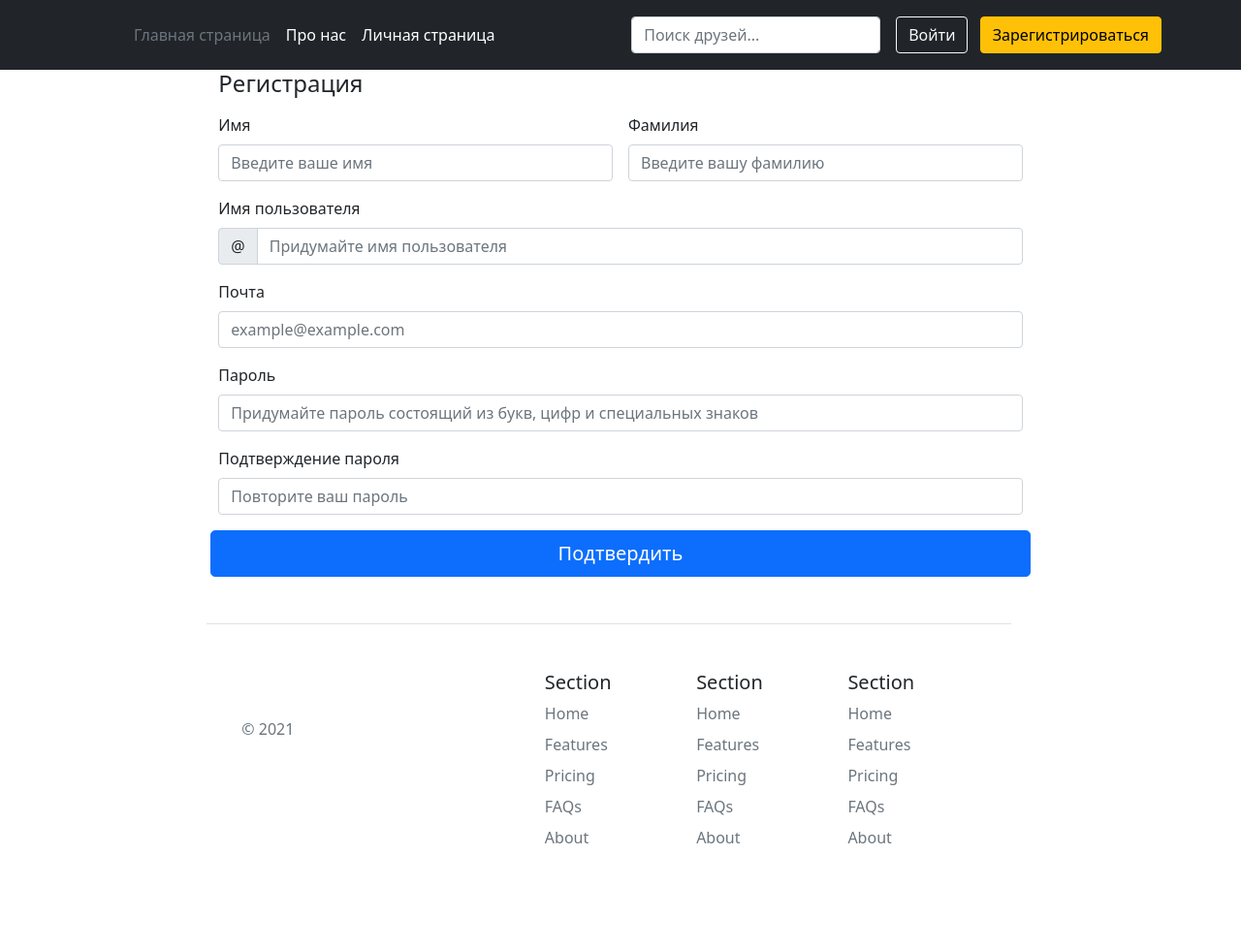
After one commit to RasulIslyamgali/Flask-Messenger, a Flask app: page /register in a window 1280 px wide. The commit adds this page. Shown: the whole page at 97% size. Run offline with Flask 2, Linux system fonts and the light colour scheme.

Commit message:
add login and register pages, also add friends and chats pages

```diff
--- a/app.py
+++ b/app.py
@@ -7,7 +7,6 @@ app = Flask(__name__)
 
 
 @app.route("/")
-@app.route("/home")
 def home():
     return render_template("home.html")
 
@@ -26,5 +25,42 @@ def user_page(name, id_):
     return render_template("user_page.html", data=data)
 
 
+@app.route("/<string:username>/chats")
+def chats(username):
+    data = {
+        "username": "Oleg",
+        "chats": [
+            "Jamil",
+            "Rasul",
+            "Ilon Mask",
+            "Bill Gates"
+        ]
+    }
+    return render_template("chats.html", data=data)
+
+
+@app.route("/<string:username>/friends")
+def friends(username):
+    data = {
+        "username": "Oleg",
+        "friends": [
+            "Jamil",
+            "Rasul",
+            "Bill Gates"
+        ]
+    }
+    return render_template("friends.html", data=data)
+
+
+@app.route("/register")
+def register():
+    return render_template("register.html")
+
+
+@app.route("/login")
+def login():
+    return render_template("login.html")
+
+
 if __name__ == "__main__":
     app.run(debug=True)
--- a/templates/base.html
+++ b/templates/base.html
@@ -1,5 +1,5 @@
 <!doctype html>
-<html lang="ru">
+<html lang="ru" xmlns="http://www.w3.org/1999/html">
 <head>
     <meta charset="UTF-8">
     <meta name="viewport"
@@ -18,18 +18,18 @@
         </a>
 
         <ul class="nav col-12 col-lg-auto me-lg-auto mb-2 justify-content-center mb-md-0">
-          <li><a href="/home" class="nav-link px-2 text-secondary">Главная страница</a></li>
+          <li><a href="/" class="nav-link px-2 text-secondary">Главная страница</a></li>
           <li><a href="/about" class="nav-link px-2 text-white">Про нас</a></li>
           <li><a href="/user/Jamil/34" class="nav-link px-2 text-white">Личная страница</a></li>
         </ul>
 
         <form class="col-12 col-lg-auto mb-3 mb-lg-0 me-lg-3">
-          <input type="search" class="form-control form-control-dark" placeholder="Поиск..." aria-label="Search">
+          <input type="search" class="form-control form-control-dark" placeholder="Поиск друзей..." aria-label="Search">
         </form>
 
         <div class="text-end">
-          <button type="button" class="btn btn-outline-light me-2">Войти</button>
-          <button type="button" class="btn btn-warning">Зарегистрироваться</button>
+          <a href="/login" class="btn btn-outline-light me-2">Войти</a>
+          <a href="/register" class="btn btn-warning">Зарегистрироваться</a>
         </div>
       </div>
     </div>
--- /dev/null
+++ b/templates/register.html
@@ -0,0 +1,65 @@
+{% extends 'base.html' %}
+
+{% block title %}
+Личная страница
+{% endblock %}
+
+{% block body %}
+<div class="container col-md-7 col-lg-8">
+        <h4 class="mb-3">Регистрация</h4>
+        <form class="needs-validation" novalidate="">
+          <div class="row g-3">
+            <div class="col-sm-6">
+              <label for="firstName" class="form-label">Имя</label>
+              <input type="text" class="form-control" id="firstName" placeholder="Введите ваше имя" value="" required="">
+              <div class="invalid-feedback">
+                Valid first name is required.
+              </div>
+            </div>
+
+            <div class="col-sm-6">
+              <label for="lastName" class="form-label">Фамилия</label>
+              <input type="text" class="form-control" id="lastName" placeholder="Введите вашу фамилию" value="" required="">
+              <div class="invalid-feedback">
+                Valid last name is required.
+              </div>
+            </div>
+
+            <div class="col-12">
+              <label for="username" class="form-label">Имя пользователя</label>
+              <div class="input-group has-validation">
+                <span class="input-group-text">@</span>
+                <input type="text" class="form-control" id="username" placeholder="Придумайте имя пользователя" required="">
+              <div class="invalid-feedback">
+                  Your username is required.
+                </div>
+              </div>
+            </div>
+
+            <div class="col-12">
+              <label for="email" class="form-label">Почта</label>
+              <input type="email" class="form-control" id="email" placeholder="example@example.com">
+              <div class="invalid-feedback">
+                Пожалуйста, введите правильный адрес электронной почты
+              </div>
+            </div>
+
+            <div class="col-12">
+              <label for="email" class="form-label">Пароль</label>
+              <input type="email" class="form-control" id="password" placeholder="Придумайте пароль состоящий из букв, цифр и специальных знаков">
+              <div class="invalid-feedback">
+                Valid password name is required.
+              </div>
+            </div>
+
+            <div class="col-12">
+              <label for="email" class="form-label">Подтверждение пароля</label>
+              <input type="email" class="form-control" id="password2" placeholder="Повторите ваш пароль">
+              <div class="invalid-feedback">
+                Valid password name is required.
+              </div>
+            </div>
+          <button class="w-100 btn btn-primary btn-lg" type="submit">Подтвердить</button>
+        </form>
+      </div>
+{% endblock %}
```
Also changed, not shown: templates/chats.html (added, +22 -0 lines), templates/friends.html (added, +22 -0 lines), templates/login.html (added, +30 -0 lines), templates/user_page.html (+9 -2 lines).
